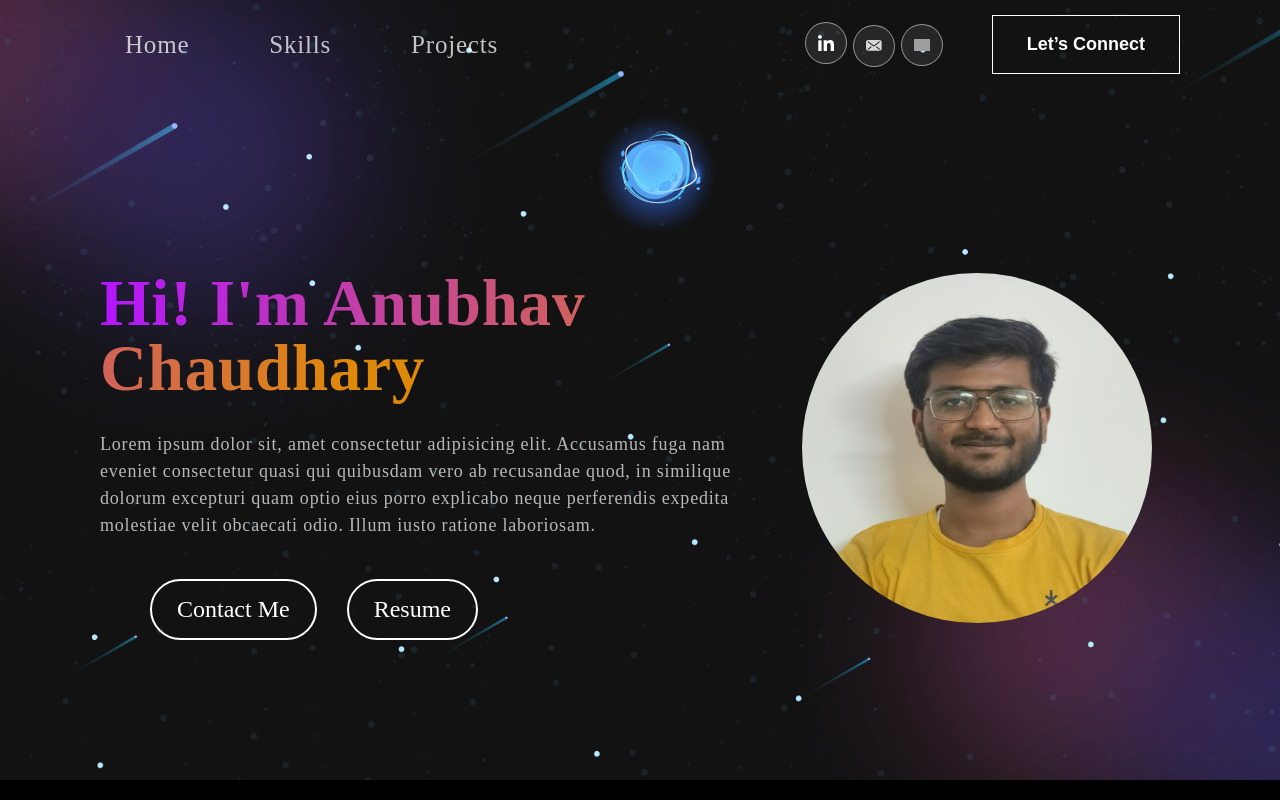
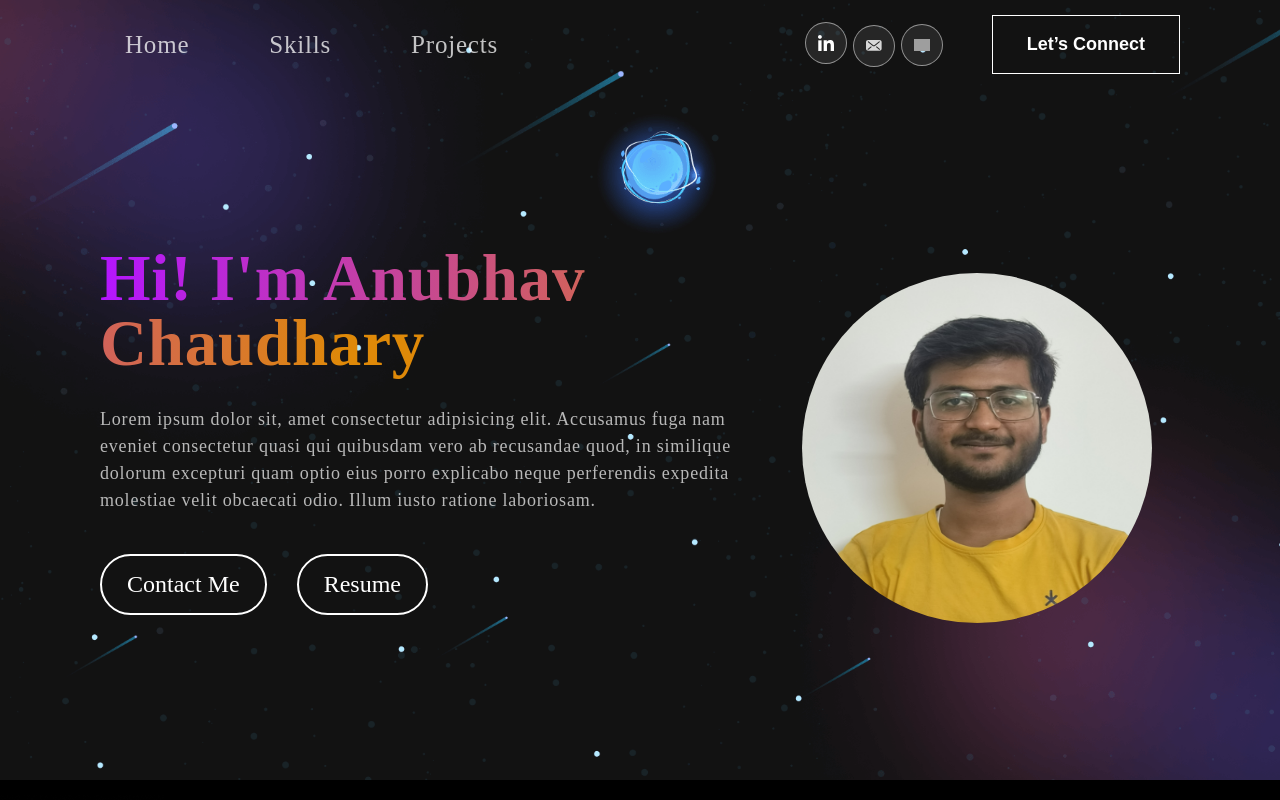
Before and after one commit to code-anubhav15/Portfolio, a React (Vite) app: page / in a window 1280 px wide. Shown: the top 800 px of the page. Built offline with nearby package versions, Linux system fonts and the light colour scheme; grey boxes are pictures that could not be loaded.

Commit message:
Update Profile.css

```diff
--- a/src/components/Profile/Profile.css
+++ b/src/components/Profile/Profile.css
@@ -59,7 +59,8 @@
   gap: 30px;
   font-size: 24px;
   font-weight: 500;
-  margin:30px 50px auto;
+  margin-top:30px;
+  margin-bottom: 50px;
 }
 
 .profile-resume {
```
